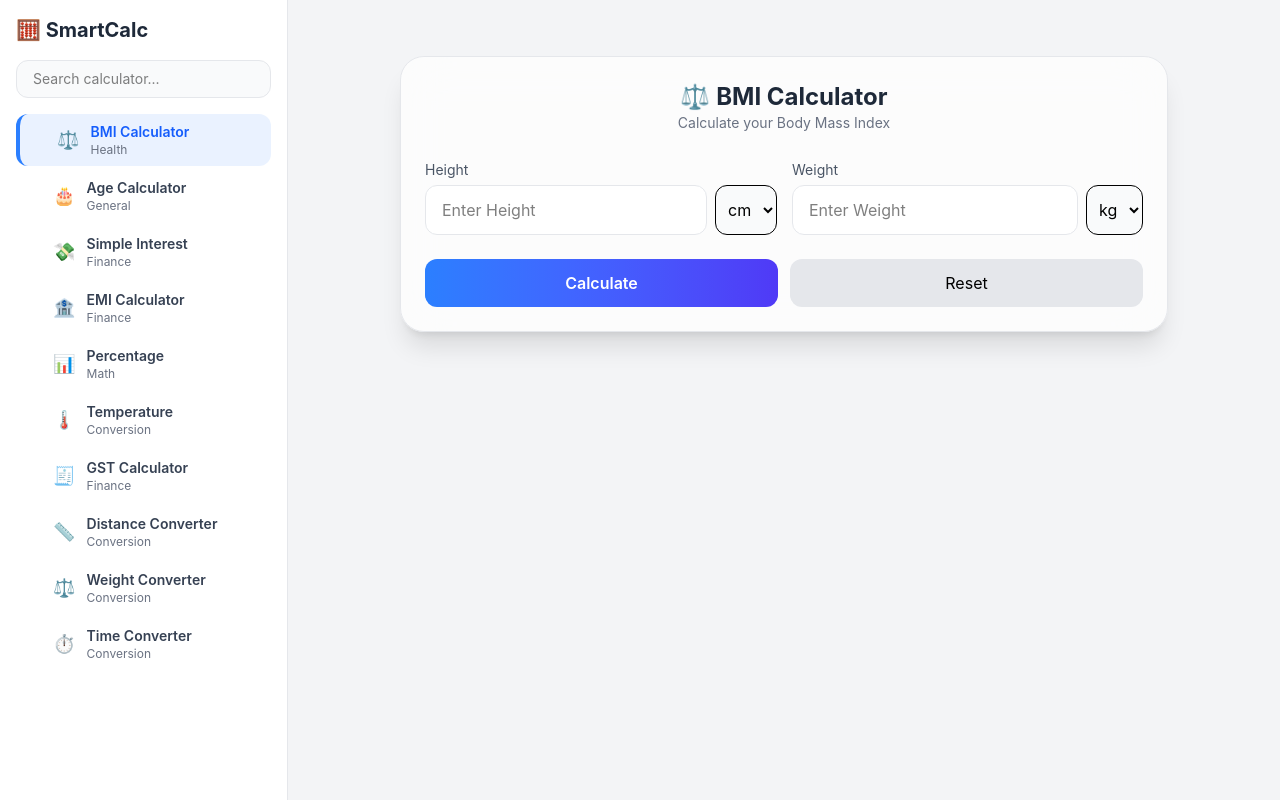
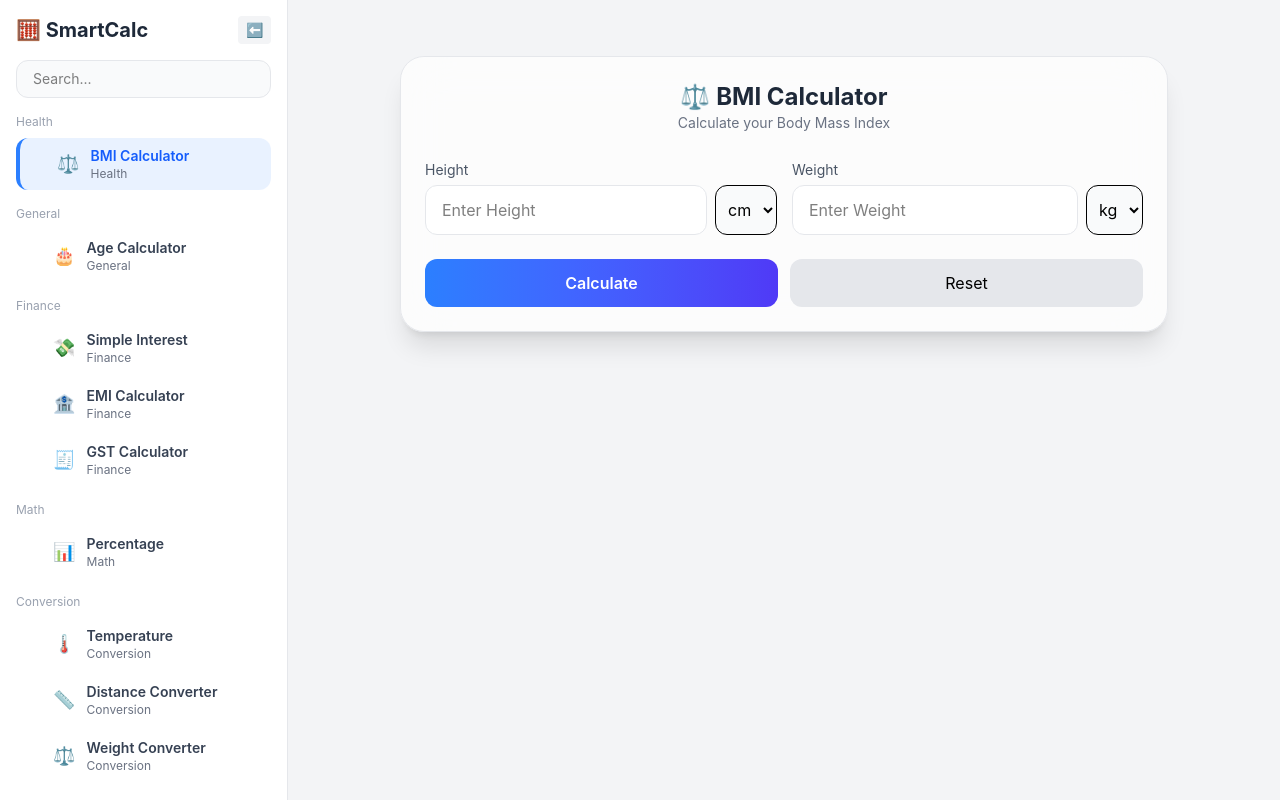
Before and after one commit to jacksyswain/calc-universe, a React (Vite) app: page / in a window 1280 px wide. Built offline with nearby package versions, Linux system fonts and the light colour scheme.

Commit message:
calc upgraded

```diff
--- a/src/components/Sidebar.jsx
+++ b/src/components/Sidebar.jsx
@@ -1,5 +1,6 @@
 import { useState } from "react";
 import CalculatorCard from "./CalculatorCard";
+import { useStore } from "../store/useStore";
 
 export default function Sidebar({
   calculators,
@@ -7,44 +8,118 @@ export default function Sidebar({
   setActive,
 }) {
   const [search, setSearch] = useState("");
+  const [collapsed, setCollapsed] = useState(false);
 
-  // 🔍 filter calculators
+  const { favorites } = useStore();
+
+  // 🔍 Search filter (title + category)
   const filtered = calculators.filter((calc) =>
-    calc.title.toLowerCase().includes(search.toLowerCase())
+    (calc.title + calc.category)
+      .toLowerCase()
+      .includes(search.toLowerCase())
   );
 
+  // ⭐ Favorites
+  const favoriteCalcs = filtered.filter((c) =>
+    favorites.includes(c.id)
+  );
+
+  // 📂 Group by category
+  const grouped = filtered.reduce((acc, calc) => {
+    if (!acc[calc.category]) acc[calc.category] = [];
+    acc[calc.category].push(calc);
+    return acc;
+  }, {});
+
   return (
-    <div className="w-72 h-screen bg-white dark:bg-[#0f172a] border-r border-gray-200 dark:border-white/10 p-4 flex flex-col">
-
-      {/* 🔷 App Title */}
-      <h1 className="text-xl font-bold mb-4 text-gray-800 dark:text-white">
+    <div
+      className={`${
+        collapsed ? "w-20" : "w-72"
+      } h-screen bg-white dark:bg-[#0f172a] border-r border-gray-200 dark:border-white/10 p-4 flex flex-col transition-all`}
+    >
+      {/* 🔷 Header */}
+      <div className="flex items-center justify-between mb-4">
+        {!collapsed && (
+          <h1 className="text-xl font-bold text-gray-800 dark:text-white">
             🧮 SmartCalc
           </h1>
+        )}
 
-      {/* 🔍 Search Bar */}
+        {/* 📌 Collapse Button */}
+        <button
+          onClick={() => setCollapsed(!collapsed)}
+          className="text-sm px-2 py-1 rounded bg-gray-100 dark:bg-white/10"
+        >
+          {collapsed ? "➡️" : "⬅️"}
+        </button>
+      </div>
+
+      {/* 🔍 Search */}
+      {!collapsed && (
         <div className="mb-4">
           <input
             type="text"
-          placeholder="Search calculator..."
+            placeholder="Search..."
             value={search}
             onChange={(e) => setSearch(e.target.value)}
             className="w-full px-4 py-2 rounded-xl border border-gray-200 dark:border-white/10 bg-gray-50 dark:bg-white/5 text-sm focus:outline-none focus:ring-2 focus:ring-blue-500"
           />
         </div>
+      )}
 
-      {/* 📂 List */}
-      <div className="flex-1 overflow-y-auto space-y-1">
-        {filtered.length > 0 ? (
-          filtered.map((calc) => (
+      {/* 📂 Content */}
+      <div className="flex-1 overflow-y-auto space-y-4">
+
+        {/* ⭐ Favorites */}
+        {favoriteCalcs.length > 0 && (
+          <div>
+            {!collapsed && (
+              <p className="text-xs text-gray-400 mb-2">
+                Favorites
+              </p>
+            )}
+
+            <div className="space-y-1">
+              {favoriteCalcs.map((calc) => (
                 <CalculatorCard
                   key={calc.id}
                   calc={calc}
                   variant="sidebar"
+                  collapsed={collapsed}
                   isActive={active?.id === calc.id}
                   onClick={() => setActive(calc)}
                 />
-          ))
-        ) : (
+              ))}
+            </div>
+          </div>
+        )}
+
+        {/* 📂 Categories */}
+        {Object.keys(grouped).map((category) => (
+          <div key={category}>
+            {!collapsed && (
+              <p className="text-xs text-gray-400 mb-2">
+                {category}
+              </p>
+            )}
+
+            <div className="space-y-1">
+              {grouped[category].map((calc) => (
+                <CalculatorCard
+                  key={calc.id}
+                  calc={calc}
+                  variant="sidebar"
+                  collapsed={collapsed}
+                  isActive={active?.id === calc.id}
+                  onClick={() => setActive(calc)}
+                />
+              ))}
+            </div>
+          </div>
+        ))}
+
+        {/* ❌ Empty */}
+        {filtered.length === 0 && !collapsed && (
           <p className="text-sm text-gray-400 text-center mt-4">
             No results found
           </p>
```
Lines whose indentation alone changed are shown as unchanged.
